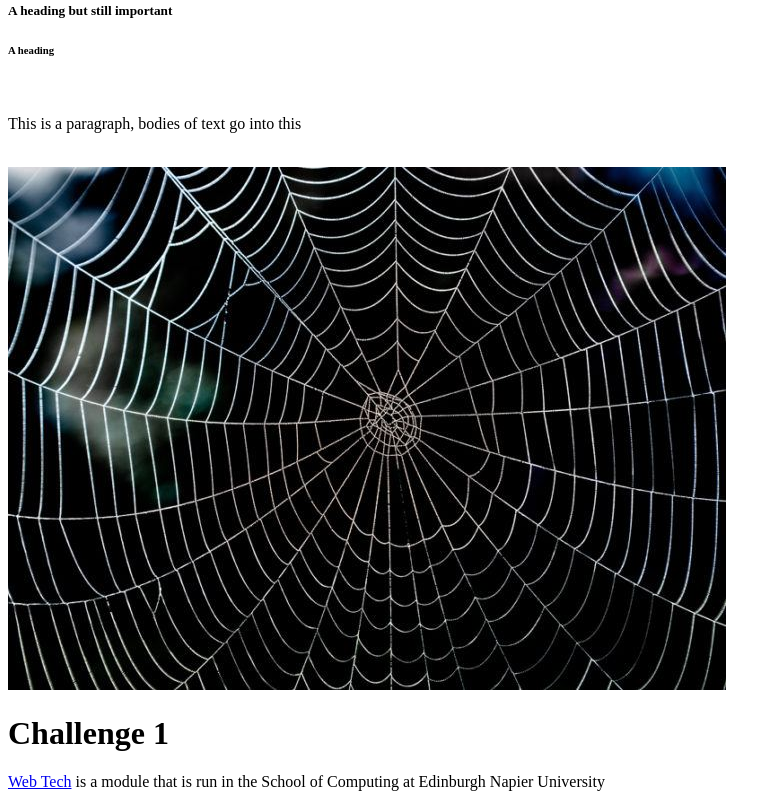
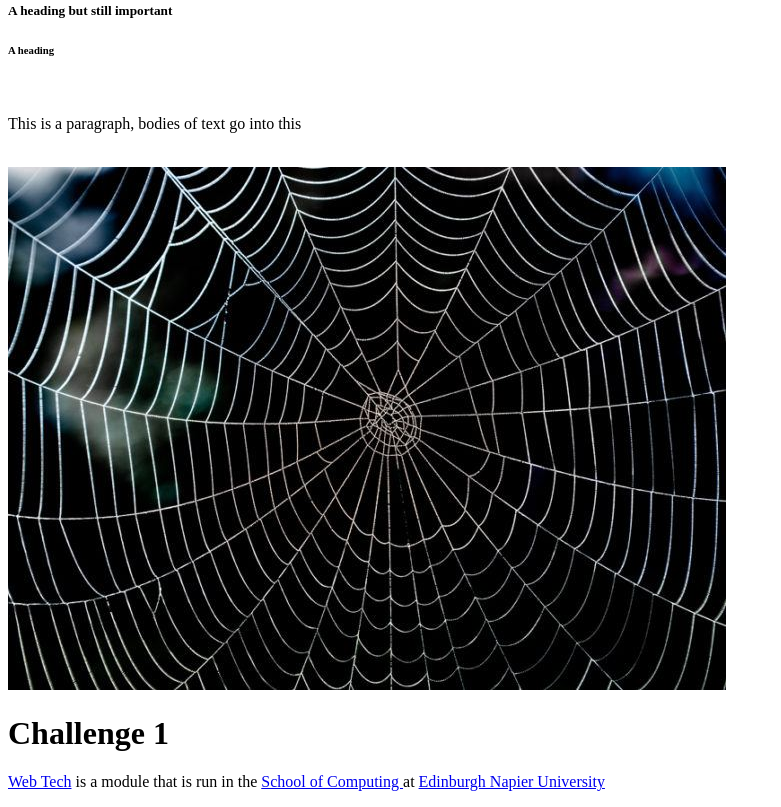
Before and after one commit to 40484357/40484357.github.io, a plain HTML site: page index.html in a window 1280 px wide. Shown: the part 426-1233 px from the top of the page, without its empty margins (0-781 px from the left). Drawn offline with Linux system fonts and the light colour scheme.

Commit message:
adding challenge 1

```diff
--- a/index.html
+++ b/index.html
@@ -49,7 +49,7 @@
 		<img src="webimage.jpg" />
 
 		<h1> Challenge 1 </h1>
-		<p> <a href = "https://siwells.github.io/set08101/">Web Tech</a> is a module that is run in the School of Computing at Edinburgh Napier University </p>
+		<p> <a href = "https://siwells.github.io/set08101/">Web Tech</a> is a module that is run in the <a href = "https://www.napier.ac.uk/about-us/our-schools/school-of-computing">School of Computing </a> at <a href = "https://www.napier.ac.uk/">Edinburgh Napier University </a></p>
 
 	</body>
 <html>
```
